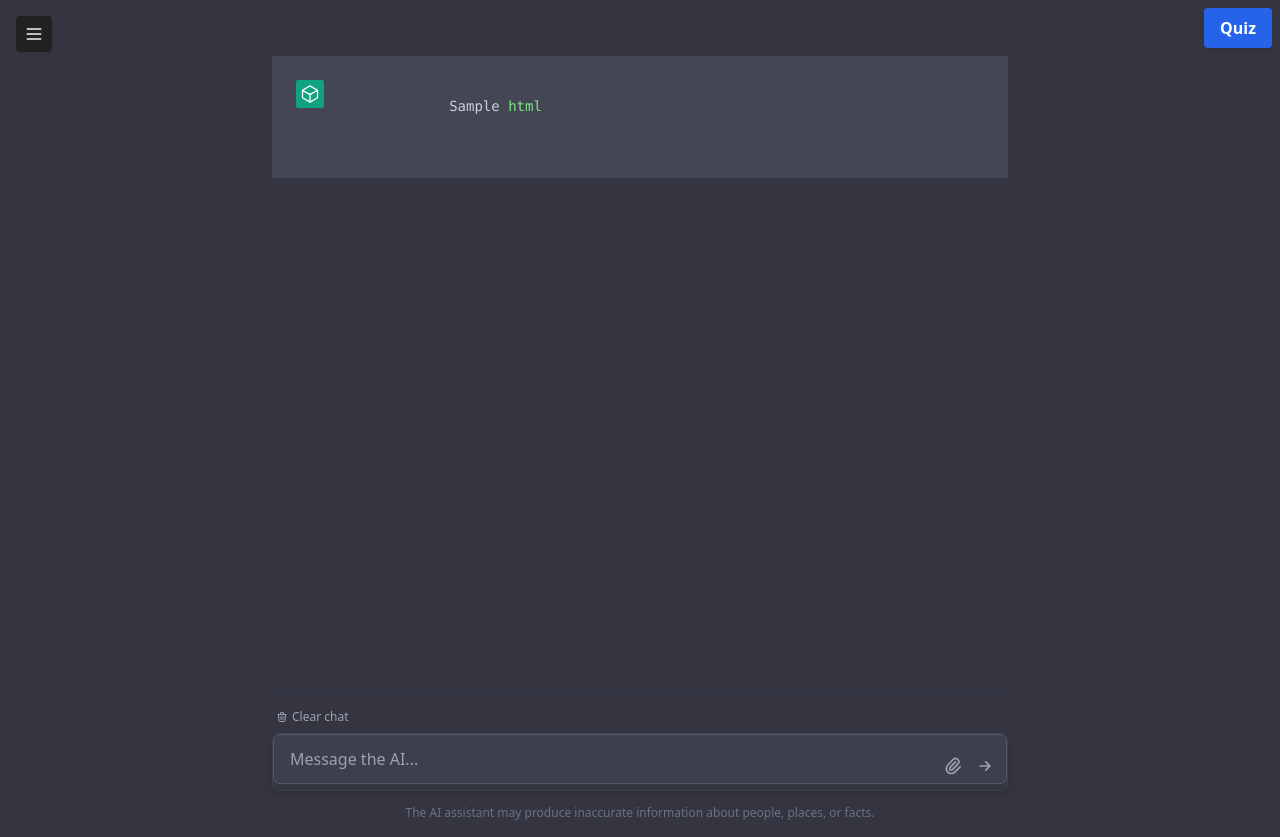
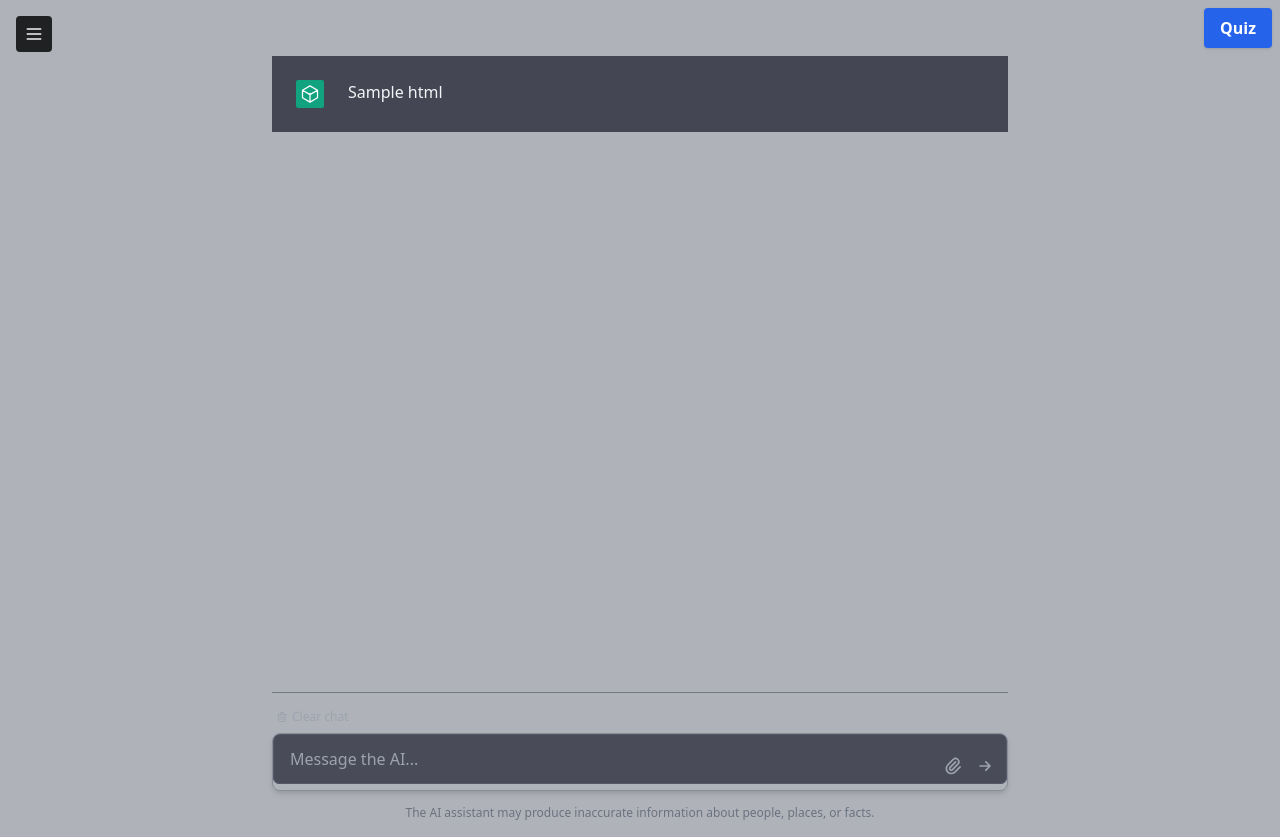
Before and after one commit to HasanAbdelhady/GuideMe, a Django app: template chat/templates/chat/chat.html in a window 1280 px wide. Run offline with Django 5.2, Linux system fonts and the light colour scheme; tables that the repository leaves empty hold one stand-in row (values such as "Sample post"); the template is opened without the code that fills it: values that come from a table or form of the project are taken from there, most other values are stand-ins (such as "Sample title", 1, 10 or a date in 2020); some libraries are stand-ins or nearby versions.

Commit message:
Quiz bug fixed, better styling is still needed

```diff
--- a/chat/static/chat/common.js
+++ b/chat/static/chat/common.js
@@ -2,20 +2,16 @@
 document.addEventListener("DOMContentLoaded", function () {
 	// Process existing markdown content
 	document.querySelectorAll(".markdown-content").forEach((container) => {
-		// First, ensure markdown is properly rendered
-		const rawContent = container.textContent;
-		if (rawContent && !container.querySelector("pre, p, ul, ol, blockquote")) {
-			try {
-				container.innerHTML = marked.parse(rawContent);
-			} catch (e) {
-				console.error("Failed to parse markdown:", e);
-			}
+		const rawContent = container.textContent.trim();
+		// If the content looks like HTML (starts with <div, <table, etc.), set as HTML
+		if (/^\s*<\w+/.test(rawContent)) {
+			container.innerHTML = rawContent;
+		} else {
+			container.innerHTML = marked.parse(rawContent);
+			container.querySelectorAll("pre code").forEach((block) => {
+				hljs.highlightElement(block);
+			});
 		}
-
-		// Then highlight code blocks
-		container.querySelectorAll("pre code").forEach((block) => {
-			hljs.highlightElement(block);
-		});
 	});
 
 	// Apply styles to message containers
--- a/chat/static/chat/css/chat.css
+++ b/chat/static/chat/css/chat.css
@@ -1,4 +1,3 @@
-@import "../../css/chat.css";
 /* Essential styles */
 .delete-chat-btn {
 	opacity: 0;
@@ -100,6 +99,7 @@
 	border-color: rgba(142, 142, 160, 1);
 	box-shadow: 0 0 0 1px rgba(142, 142, 160, 0.5);
 }
+
 .rename-chat-btn {
 	opacity: 0;
 	transition: all 0.2s ease-in-out;
@@ -107,3 +107,9 @@
 .group:hover .rename-chat-btn {
 	opacity: 1;
 }
+
+/* Cyberpunk gradient (apply to main backgrounds as needed) */
+.cyberpunk-gradient {
+	background: linear-gradient(135deg, #0f0026 0%, #1a0a4a 40%, #0fffc1 100%);
+	background-color: #0f0026;
+}
--- a/chat/static/css/chat.css
+++ /dev/null
@@ -1,108 +0,0 @@
-/* Essential styles */
-.delete-chat-btn {
-    opacity: 0;
-    transition: all 0.2s ease-in-out;
-}
-.group:hover .delete-chat-btn {
-    opacity: 1;
-}
-
-/* Message styling */
-.message-enter {
-    animation: messageEnter 0.2s ease-out;
-}
-@keyframes messageEnter {
-    from {
-        opacity: 0;
-        transform: translateY(8px);
-    }
-    to {
-        opacity: 1;
-        transform: translateY(0);
-    }
-}
-
-/* Code blocks */
-.markdown-content pre {
-    margin: 1em 0;
-    border-radius: 0.25rem;
-    overflow: auto;
-}
-.markdown-content code {
-    font-family: ui-monospace, SFMono-Regular, Menlo, Monaco, Consolas, monospace;
-    font-size: 0.875rem;
-    padding: 0.2em 0.4em;
-    border-radius: 0.25rem;
-    background-color: rgba(88, 88, 88, 0.15);
-}
-.markdown-content pre code {
-    padding: 0;
-    background-color: transparent;
-}
-
-/* Typing indicator */
-.typing-indicator {
-    display: inline-flex;
-    align-items: center;
-}
-.typing-indicator span {
-    height: 4px;
-    width: 4px;
-    margin: 0 1px;
-    background-color: #acacbe;
-    border-radius: 50%;
-    display: inline-block;
-    animation: pulse 1.5s infinite ease-in-out both;
-}
-.typing-indicator span:nth-child(1) {
-    animation-delay: -0.3s;
-}
-.typing-indicator span:nth-child(2) {
-    animation-delay: -0.15s;
-}
-@keyframes pulse {
-    0%,
-    80%,
-    100% {
-        transform: scale(0.8);
-        opacity: 0.6;
-    }
-    40% {
-        transform: scale(1);
-        opacity: 1;
-    }
-}
-
-/* Scrollbar */
-::-webkit-scrollbar {
-    width: 6px;
-    height: 6px;
-}
-::-webkit-scrollbar-track {
-    background: transparent;
-}
-::-webkit-scrollbar-thumb {
-    background: #565869;
-    border-radius: 6px;
-}
-::-webkit-scrollbar-thumb:hover {
-    background: #7e7e90;
-}
-
-/* Input field */
-.chat-input {
-    background-color: rgba(64, 65, 79, 0.9);
-    border: 1px solid rgba(86, 88, 105, 1);
-    transition: all 0.2s ease;
-}
-.chat-input:focus {
-    border-color: rgba(142, 142, 160, 1);
-    box-shadow: 0 0 0 1px rgba(142, 142, 160, 0.5);
-}
-.rename-chat-btn {
-    opacity: 0;
-    transition: all 0.2s ease-in-out;
-}
-.group:hover .rename-chat-btn {
-    opacity: 1;
-}
--- a/chat/templates/chat/base.html
+++ b/chat/templates/chat/base.html
@@ -18,12 +18,12 @@
         <script
             src="https://cdnjs.cloudflare.com/ajax/libs/highlight.js/11.7.0/highlight.min.js"></script>
 
-        <!-- Custom CSS -->
+        <!-- Custom CSS (after Tailwind for overrides) -->
         <link rel="stylesheet" href="{% static 'css/chat.css' %}">
 
         {% block extra_css %}{% endblock %}
     </head>
-    <body class="bg-[#343541] text-gray-100">
+    <body class="bg-gray-700/40 text-gray-100 font-sans min-h-screen">
         {% block content %}{% endblock %}
 
         <!-- Common JS -->
--- a/chat/templates/chat/chat_input.html
+++ b/chat/templates/chat/chat_input.html
@@ -17,7 +17,7 @@
     <form id="chat-form" enctype="multipart/form-data">
         {% csrf_token %}
         <div class="relative shadow-md rounded-lg overflow-hidden border border-gray-600/40">
-            <textarea id="prompt" name="prompt" rows="1" placeholder="Message the AI..." class="chat-input w-full py-3 pl-4 pr-12 text-gray-100 rounded-md focus:outline-none resize-none max-h-48"></textarea>
+            <textarea id="prompt" name="prompt" rows="1" placeholder="Message the AI..." class="chat-input input-glow w-full py-3 pl-4 pr-12 text-gray-100 rounded-md focus:outline-none resize-none max-h-48"></textarea>
 
             <div class="absolute right-2 bottom-2.5 flex">
                 <label for="file-input" class="p-1 mr-1 text-gray-400 hover:text-gray-200 cursor-pointer rounded">
@@ -25,7 +25,7 @@
                         <path stroke-linecap="round" stroke-linejoin="round" stroke-width="2" d="M15.172 7l-6.586 6.586a2 2 0 102.828 2.828l6.414-6.586a4 4 0 00-5.656-5.656l-6.415 6.585a6 6 0 108.486 8.486L20.5 13" />
                     </svg>
                 </label>
-                <button type="submit" class="p-1 text-gray-400 hover:text-gray-200 rounded">
+                <button type="submit" class="p-1 text-gray-400 hover:text-gray-200 rounded button-glow">
                     <svg xmlns="http://www.w3.org/2000/svg" class="h-5 w-5" viewBox="0 0 24 24" fill="none" stroke="currentColor">
                         <path d="M7 11L12 6L17 11M12 6V18" stroke="currentColor" stroke-width="2" stroke-linecap="round" stroke-linejoin="round" transform="rotate(90 12 12)"></path>
                     </svg>
--- a/chat/templates/chat/messages.html
+++ b/chat/templates/chat/messages.html
@@ -2,7 +2,7 @@
 <div id="chat-messages" class="space-y-5 mb-4 min-h-[calc(100vh-180px)]">
 	{% for msg in conversation %}
 	<div
-		class="message-enter {% if msg.role == 'assistant' or msg.role == 'quiz' %}bg-[#444654]{% endif %} px-4 md:px-6 py-6">
+		class="message-enter {% if msg.role == 'assistant' %}bg-[#444654]{% endif %} px-4 md:px-6 py-6">
 		<div class="chat-container flex gap-4 md:gap-6">
 			<!-- User or Assistant icon -->
 			<div class="flex-shrink-0 w-7 h-7">
@@ -25,14 +25,14 @@
 			<!-- Message content -->
 			<div class="flex-1 overflow-x-auto min-w-0">
 				{% if msg.role == "assistant" and msg.text%}
-				<div class="prose prose-invert max-w-none markdown-content text-gray-100">
-					{{ msg.text }}
+				<div class="max-w-none markdown-content text-gray-100">
+					{{ msg.text |safe }}
 				</div>
 				{% else %}
 				<div
-				class="quiz-message prose prose-invert max-w-none markdown-content text-gray-100">
-				{{ msg.html }}
-			</div>
+				class="quiz-message max-w-none markdown-content text-gray-100">
+				{{ msg.html}}
+				</div>
 				{%endif%}
 			</div>
 		</div>
```
Also changed, not shown: uploaded_files/temp_chat_history_1.txt (+68 -0 lines).
